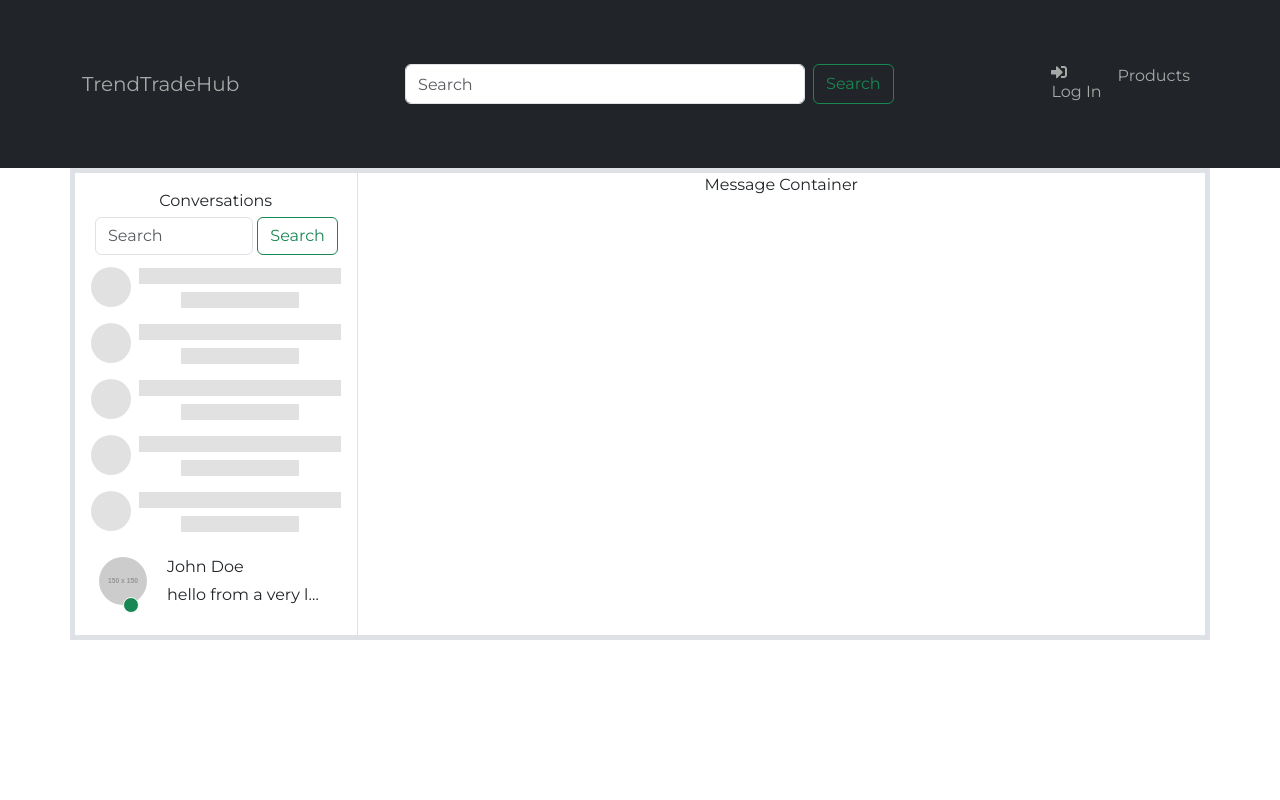
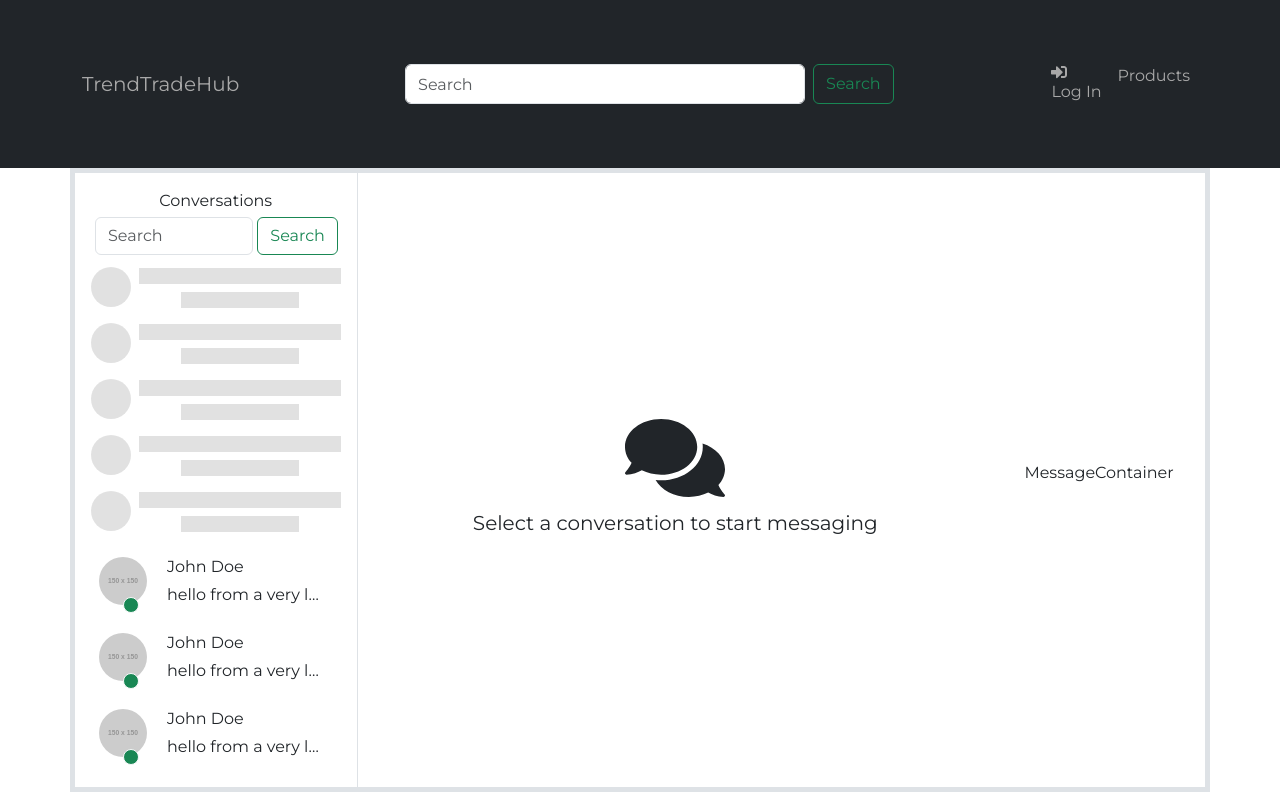
Before and after one commit to j-corp-25/TrendTradeHub, a React (Create React App) app in the folder frontend/: page /conversations in a window 1280 px wide. Built offline with nearby package versions, Linux system fonts and the light colour scheme.

Commit message:
working on messages in container

```diff
--- /dev/null
+++ b/frontend/src/components/Messages/MessageContainer.jsx
@@ -0,0 +1,9 @@
+import React from 'react'
+
+const MessageContainer = () => {
+  return (
+    <div>MessageContainer</div>
+  )
+}
+
+export default MessageContainer
--- a/frontend/src/pages/ChatPage.jsx
+++ b/frontend/src/pages/ChatPage.jsx
@@ -7,7 +7,10 @@ import {
   Button,
   Form,
 } from "react-bootstrap";
-import Conversation from "../components/Messages/Conversation"
+import Conversation from "../components/Messages/Conversation";
+import MessageContainer from "../components/Messages/MessageContainer"
+import { GiConversation } from "react-icons/gi";
+import { FaComments } from 'react-icons/fa'
 
 const ChatPage = () => {
   return (
@@ -45,10 +48,28 @@ const ChatPage = () => {
                 </div>
               </div>
             ))}
-            <Conversation/>
+          <Conversation />
+          <Conversation />
+          <Conversation />
         </Col>
         <Col xs={12} md={9}>
-          <div>Message Container</div>
+          <Row
+            className="align-items-center justify-content-center w-auto"
+            style={{ height: "600px" }}
+          >
+            <Col
+              md={9}
+              className="d-flex flex-column align-items-center justify-content-center text-center"
+            >
+              <FaComments size={100} />
+              <div style={{ fontSize: "20px" }}>
+                Select a conversation to start messaging
+              </div>
+            </Col>
+            <Col md={3}>
+              <MessageContainer/>
+            </Col>
+          </Row>
         </Col>
       </Row>
     </Container>
```
